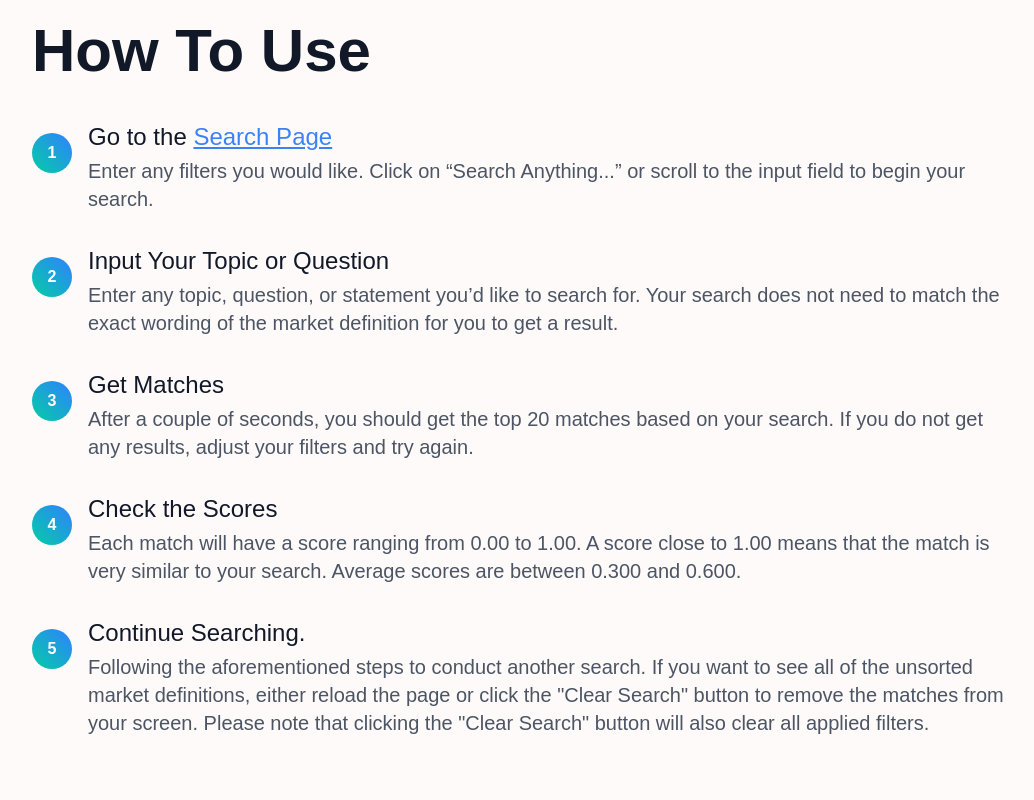
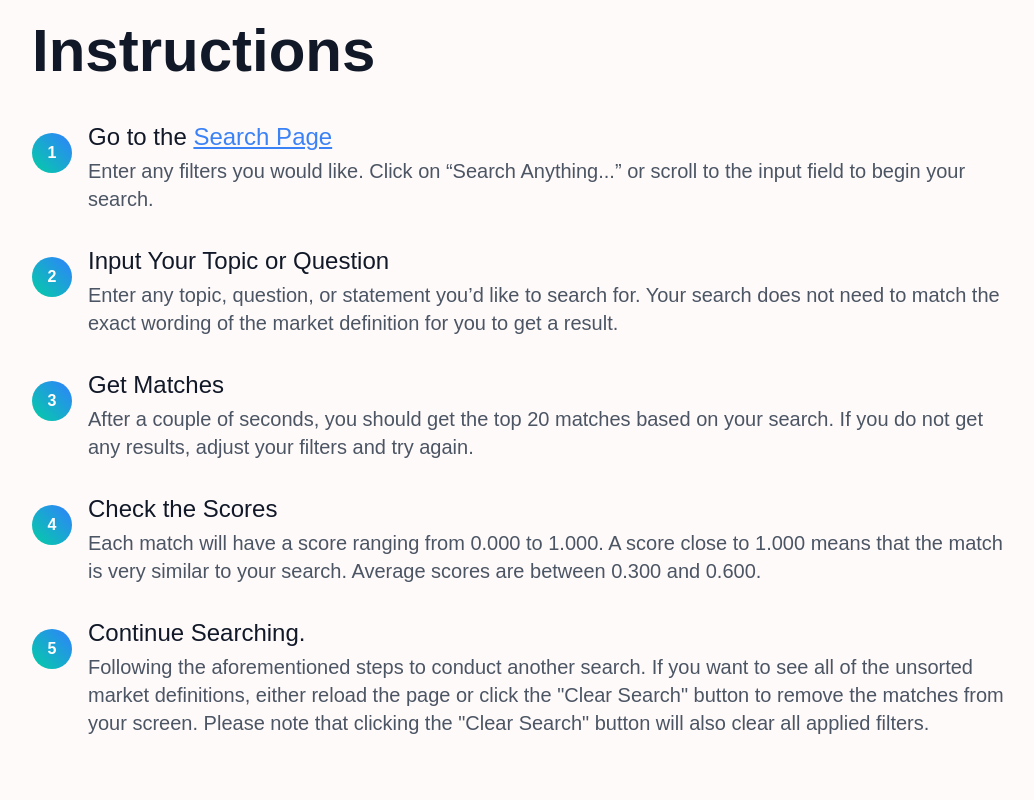
Before and after one commit to shriyanyamali/JurisMercatus, a Next.js app: page / in a window 1280 px wide. Shown: the part 2220-3020 px from the top of the page, without its empty margins (120-1154 px from the left). Built offline with nearby package versions, Linux system fonts and the light colour scheme; a web font is replaced by a local one.

Commit message:
renamed instructions

```diff
--- a/app/page.tsx
+++ b/app/page.tsx
@@ -2,7 +2,7 @@ import Hero from "@/components/Hero";
 import WhatIsVerdictr from "@/components/WhatIsVerdictr";
 import Benefits from "@/components/Benefits";
 import Applications from "@/components/Applications";
-import HowToUse from "@/components/HowToUse";
+import Instructions from "@/components/Instructions";
 import Infrastructure from "@/components/Infrastructure";
 
 export const metadata = {
@@ -16,7 +16,7 @@ export default function HomePage() {
       <Hero />
       <WhatIsVerdictr />
       <Infrastructure />
-      <HowToUse />
+      <Instructions />
       <Benefits />
       <Applications />
     </>
--- /dev/null
+++ b/components/Instructions.tsx
@@ -0,0 +1,98 @@
+import Link from "next/link";
+import React from "react";
+
+export default function Instructions() {
+  return (
+    <section className="max-w-2xl lg:max-w-screen-lg mx-auto px-6 pb-44">
+      <div className="flex items-center mb-10 justify-center xs:justify-normal text-center">
+        <h2 className="text-5xl lg:text-6xl font-bold text-gray-900">
+          Instructions
+        </h2>
+      </div>
+      <ol className="space-y-8">
+        <li className="flex items-start">
+          <div className="flex-shrink-0 mt-2 md:mt-3 w-10 h-10 rounded-full bg-gradient-to-tr from-[#03cea4] to-[#3080FF] text-white flex items-center justify-center">
+            <span className="font-bold">1</span>
+          </div>
+          <div className="ml-4">
+            <h3 className="text-2xl font-medium text-gray-900">
+              Go to the{" "}
+              <Link href="/semantic-search" className="text-blue-500 underline">
+                {" "}
+                Search Page{" "}
+              </Link>
+            </h3>
+            <p className="mt-1 text-xl text-gray-600">
+              Enter any filters you would like. Click on “Search Anything...” or
+              scroll to the input field to begin your search.
+            </p>
+          </div>
+        </li>
+
+        <li className="flex items-start">
+          <div className="flex-shrink-0 mt-2 md:mt-3 w-10 h-10 rounded-full bg-gradient-to-tr from-[#03cea4] to-[#3080FF] text-white flex items-center justify-center">
+            <span className="font-bold">2</span>
+          </div>
+          <div className="ml-4">
+            <h3 className="text-2xl font-medium text-gray-900">
+              Input Your Topic or Question
+            </h3>
+            <p className="mt-1 text-xl text-gray-600">
+              Enter any topic, question, or statement you’d like to search for.
+              Your search does not need to match the exact wording of the market
+              definition for you to get a result.
+            </p>
+          </div>
+        </li>
+
+        <li className="flex items-start">
+          <div className="flex-shrink-0 mt-2 md:mt-3 w-10 h-10 rounded-full bg-gradient-to-tr from-[#03cea4] to-[#3080FF] text-white flex items-center justify-center">
+            <span className="font-bold">3</span>
+          </div>
+          <div className="ml-4">
+            <h3 className="text-2xl font-medium text-gray-900">Get Matches</h3>
+            <p className="mt-1 text-xl text-gray-600">
+              After a couple of seconds, you should get the top 20 matches based
+              on your search. If you do not get any results, adjust your filters
+              and try again.
+            </p>
+          </div>
+        </li>
+
+        <li className="flex items-start">
+          <div className="flex-shrink-0 mt-2 md:mt-3 w-10 h-10 rounded-full bg-gradient-to-tr from-[#03cea4] to-[#3080FF] text-white flex items-center justify-center">
+            <span className="font-bold">4</span>
+          </div>
+          <div className="ml-4">
+            <h3 className="text-2xl font-medium text-gray-900">
+              Check the Scores
+            </h3>
+            <p className="mt-1 text-xl text-gray-600">
+              Each match will have a score ranging from 0.000 to 1.000. A score
+              close to 1.000 means that the match is very similar to your search.
+              Average scores are between 0.300 and 0.600.
+            </p>
+          </div>
+        </li>
+
+        <li className="flex items-start">
+          <div className="flex-shrink-0 mt-2 md:mt-3 w-10 h-10 rounded-full bg-gradient-to-tr from-[#03cea4] to-[#3080FF] text-white flex items-center justify-center">
+            <span className="font-bold">5</span>
+          </div>
+          <div className="ml-4">
+            <h3 className="text-2xl font-medium text-gray-900">
+              Continue Searching.
+            </h3>
+            <p className="mt-1 text-xl text-gray-600">
+              Following the aforementioned steps to conduct another search. If
+              you want to see all of the unsorted market definitions, either
+              reload the page or click the "Clear Search" button to remove the
+              matches from your screen. Please note that clicking the "Clear
+              Search" button will also clear all applied filters.
+            </p>
+          </div>
+        </li>
+      </ol>
+    </section>
+  );
+}
```
